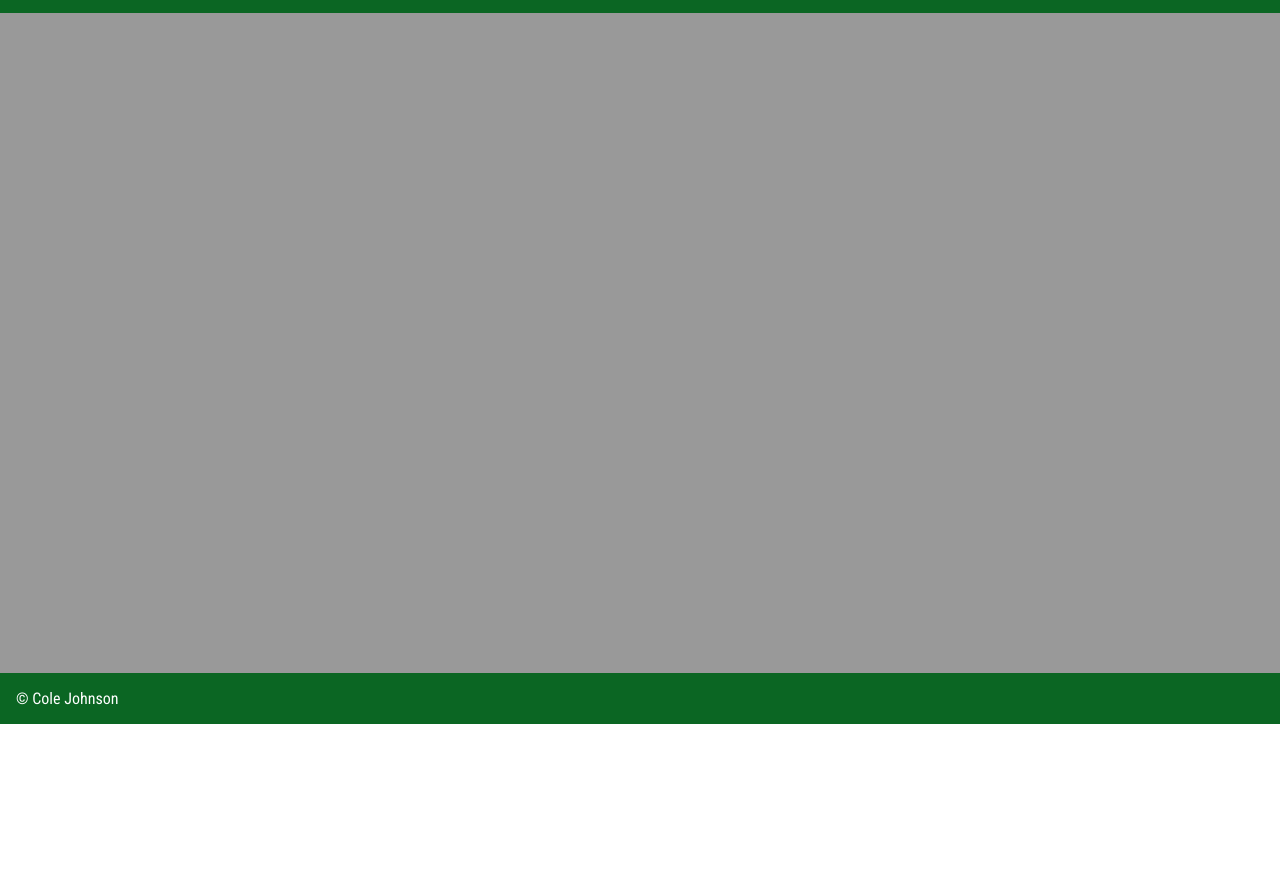
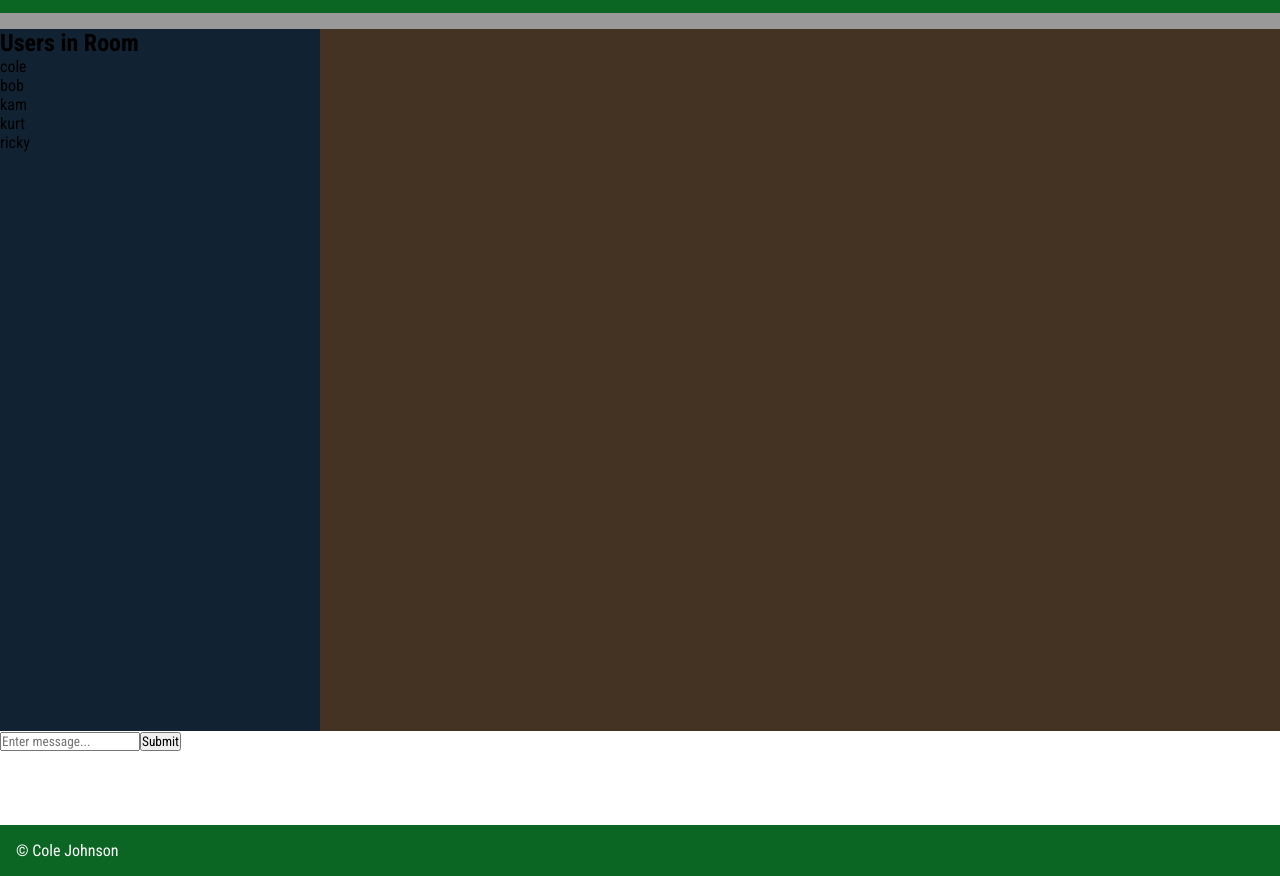
Before and after one commit to cburnjohnson/devcord, a Gatsby site in the folder client/: page / in a window 1280 px wide. Shown: the part 76-952 px from the top of the page. Before the commit the page ends 800 px from the top, so only its background shows below. Built offline with nearby package versions, Linux system fonts and the light colour scheme; Gatsby itself is replaced by a stand-in of ours.

Commit message:
initial styling

```diff
--- a/client/src/pages/index.js
+++ b/client/src/pages/index.js
@@ -8,6 +8,30 @@ import SEO from '../components/seo';
 const IndexPage = () => (
     <Layout>
         <SEO title='Home' />
+        <div id='chat-container'>
+            <div id='chat-list'>
+                <h2>Users in Room</h2>
+                <ul>
+                    <li>cole</li>
+                    <li>bob</li>
+                    <li>kam</li>
+                    <li>kurt</li>
+                    <li>ricky</li>
+                </ul>
+            </div>
+            <div id='chat-section'></div>
+            <div id='chat-form'>
+                <form>
+                    <input
+                        type='text'
+                        name='message'
+                        id='message'
+                        placeholder='Enter message...'
+                    />
+                    <button type='submit'>Submit</button>
+                </form>
+            </div>
+        </div>
     </Layout>
 );
 
--- a/client/src/styles/styles.css
+++ b/client/src/styles/styles.css
@@ -16,6 +16,7 @@
 .container {
     height: 100vh;
     width: 100vw;
+    max-width: 100%;
     display: flex;
     flex-direction: column;
     background-color: #999;
@@ -34,16 +35,45 @@ nav {
     font-size: 3rem;
 }
 
+/* Main / Chat Container */
+
 main {
     flex: 2;
+    display: flex;
+    align-items: center;
+}
+
+#chat-container {
+    display: grid;
+    width: 100%;
+    height: 780px;
+    background-color: var(--first);
+    grid-template-columns: 25% auto;
+    grid-template-rows: 90% auto;
+    margin: 1rem 0;
+    grid-template-areas:
+        'chatList chatSection'
+        'chatForm chatForm';
+}
+
+#chat-list {
+    grid-area: chatList;
+    background-color: #123;
+}
+
+#chat-section {
+    grid-area: chatSection;
+    background-color: #432;
+}
+
+#chat-form {
+    grid-area: chatForm;
+    background-color: #fff;
 }
 
 /* Footer */
 
 footer {
-    position: sticky;
-    bottom: 0;
-    left: 0;
     padding: 1rem;
     background-color: var(--first);
     color: #fff;
```
